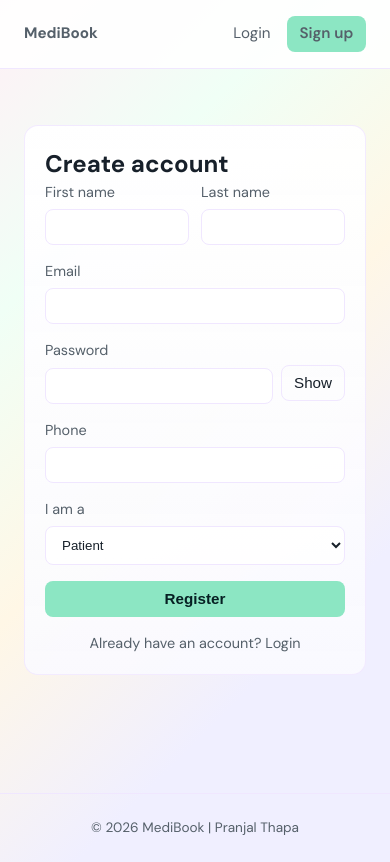
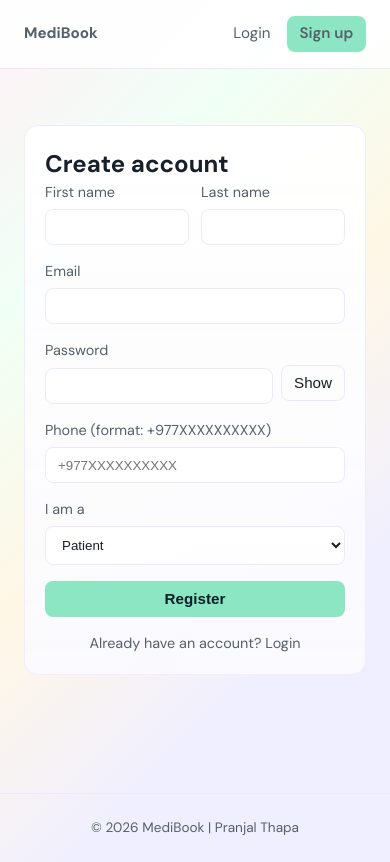
Before and after one commit to 11pranjal/DR-appointment, a React (Vite) app in the folder mern-doctor-booking/client/: page /register in a window 390 px wide. Built offline with nearby package versions, Linux system fonts and the light colour scheme; no server answers.

Commit message:
phone validation

```diff
--- a/mern-doctor-booking/client/src/pages/Register.jsx
+++ b/mern-doctor-booking/client/src/pages/Register.jsx
@@ -91,8 +91,15 @@ export default function Register() {
           </div>
         </label>
         <label>
-          Phone
-          <input value={form.phone} onChange={set('phone')} />
+          Phone (format: +977XXXXXXXXXX)
+          <input
+            type="tel"
+            value={form.phone}
+            onChange={set('phone')}
+            placeholder="+977XXXXXXXXXX"
+            pattern="\+977\d{10}"
+            title="Phone must be in format +977XXXXXXXXXX (10 digits after +977)"
+          />
         </label>
         <label>
           I am a
```
Also changed, not shown: 2 other files (tests, documents, lock files or other folders).
